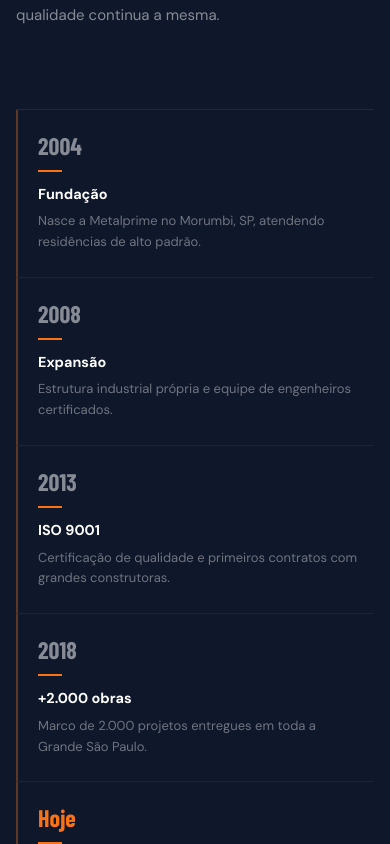
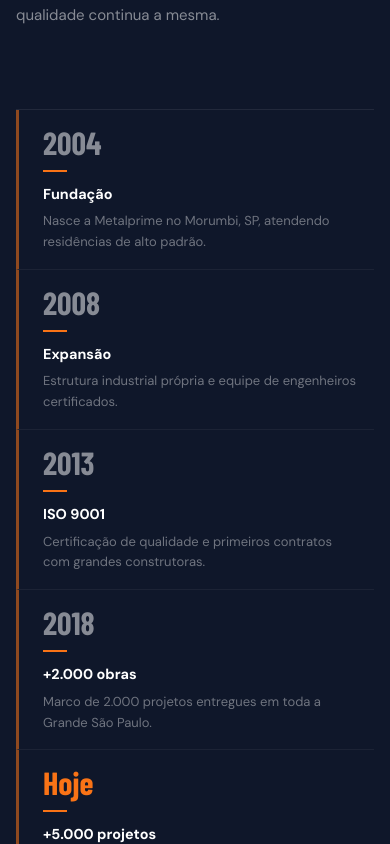
Before and after one commit to lccssantana111-byte/metalprime, a Next.js app: page /sobre in a window 390 px wide. Shown: the part 1820-2664 px from the top of the page. Built offline with nearby package versions, Linux system fonts and the light colour scheme; no server answers; a web font is replaced by a local one.

Commit message:
fix: timeline mobile — ano maior, padding compacto, borda mais visível
Co-Authored-By: Claude Sonnet 4.6 <noreply@anthropic.com>

```diff
--- a/src/app/(public)/sobre/page.tsx
+++ b/src/app/(public)/sobre/page.tsx
@@ -157,6 +157,8 @@ export default function SobrePage() {
               @media (max-width: 639px) {
                 .timeline-item {
                   animation: fadeSlideIn 0.5s ease both;
+                  padding: 1rem 1rem 1rem 1.5rem !important;
+                  border-left: 3px solid rgba(249,115,22,0.55) !important;
                 }
                 .timeline-item:nth-child(1) { animation-delay: 0.05s; }
                 .timeline-item:nth-child(2) { animation-delay: 0.15s; }
@@ -179,7 +181,7 @@ export default function SobrePage() {
                   <div style={{
                     fontFamily: 'var(--font-barlow-condensed)',
                     fontWeight: 900,
-                    fontSize: 'clamp(1.5rem, 3.5vw, 3rem)',
+                    fontSize: 'clamp(2rem, 6vw, 3rem)',
                     lineHeight: 1,
                     color: i === milestones.length - 1 ? '#f97316' : 'rgba(255,255,255,0.50)',
                     marginBottom: '0.75rem',
```
